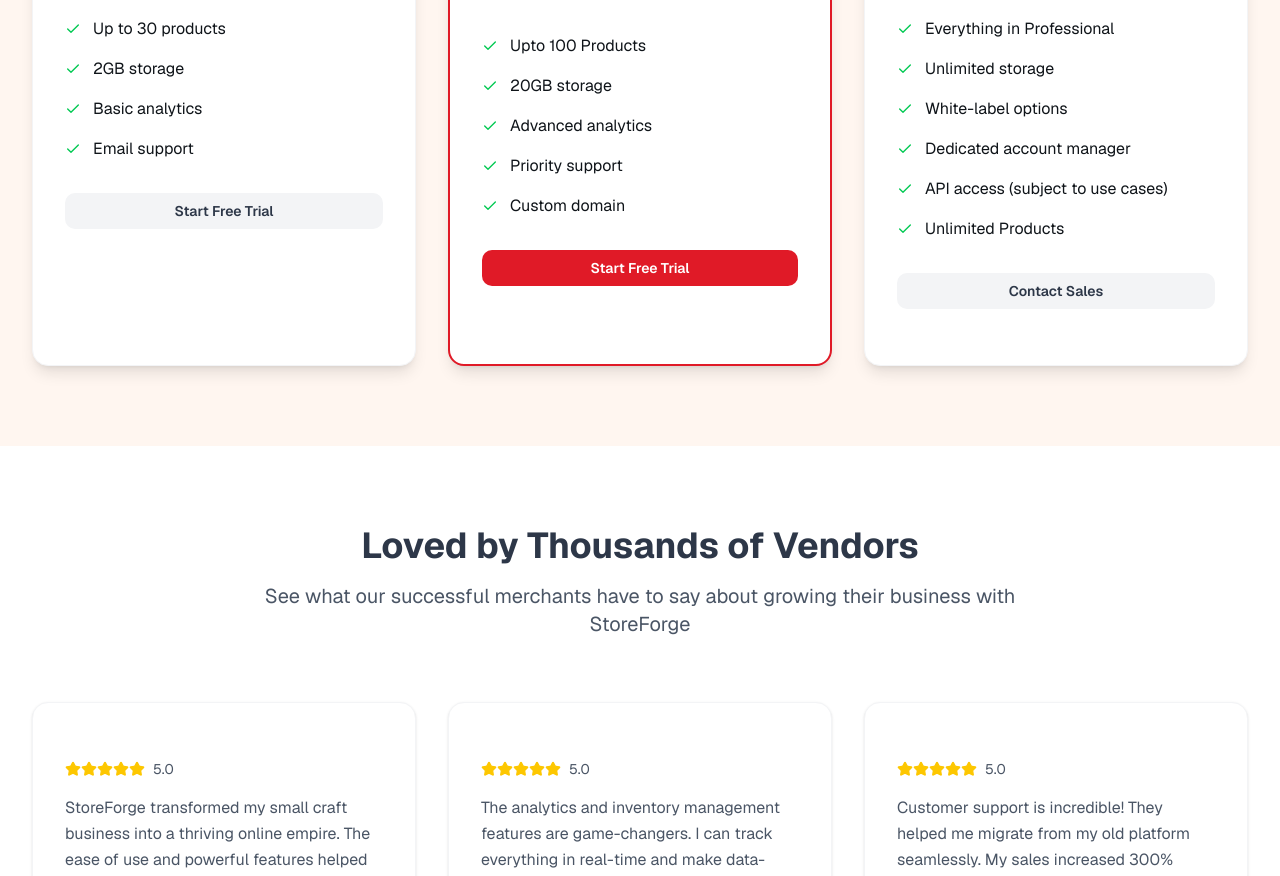
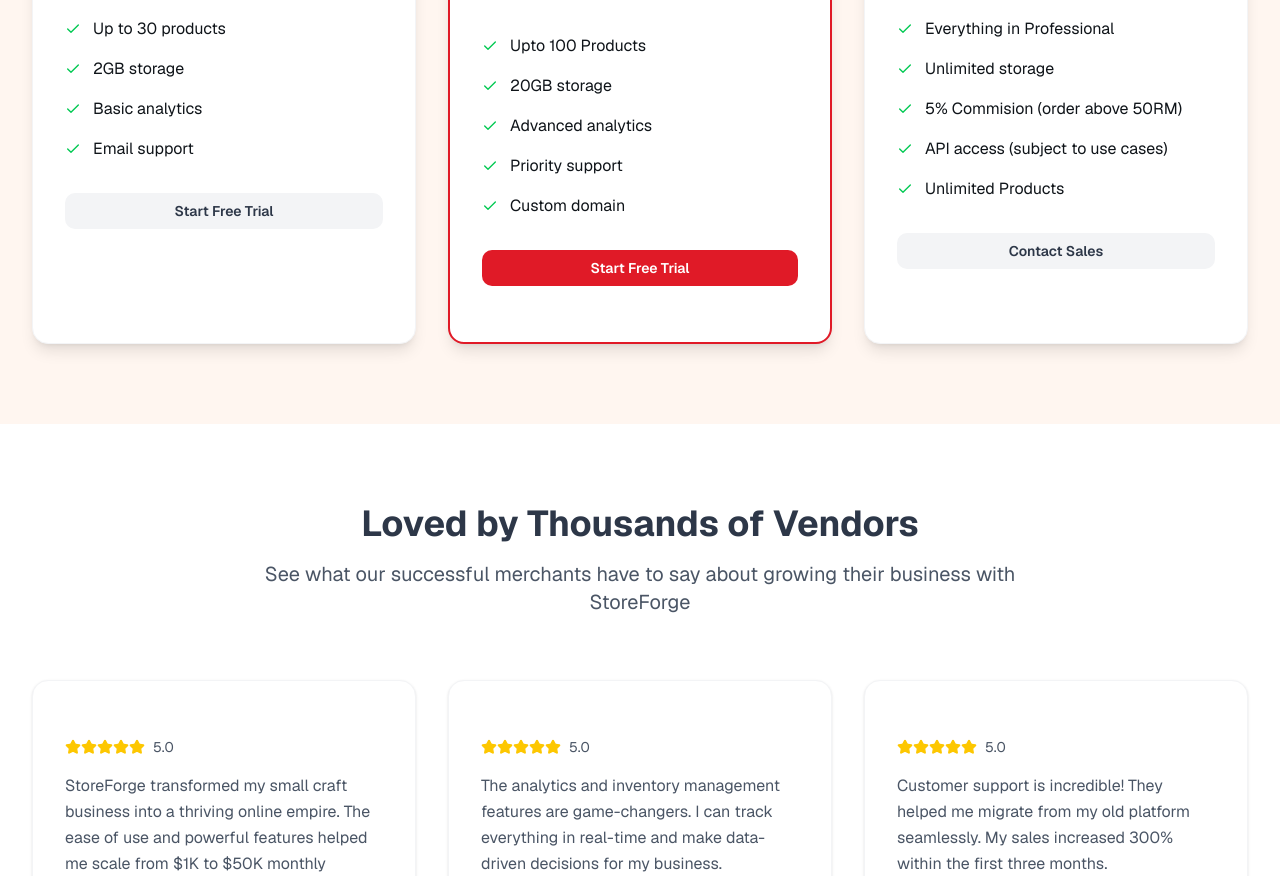
Before and after one commit to TheCasperSolangi/bajgo_landing, a Next.js app: page / in a window 1280 px wide. Shown: the part 3099-3975 px from the top of the page. Built offline with nearby package versions, Linux system fonts and the light colour scheme.

Commit message:
Update PricingSection.tsx

```diff
--- a/src/components/PricingSection.tsx
+++ b/src/components/PricingSection.tsx
@@ -40,8 +40,7 @@
     features: [
       "Everything in Professional",
       "Unlimited storage",
-      "White-label options",
-      "Dedicated account manager",
+      "5% Commision (order above 50RM)",
       "API access (subject to use cases)",
       "Unlimited Products"
     ],
```
